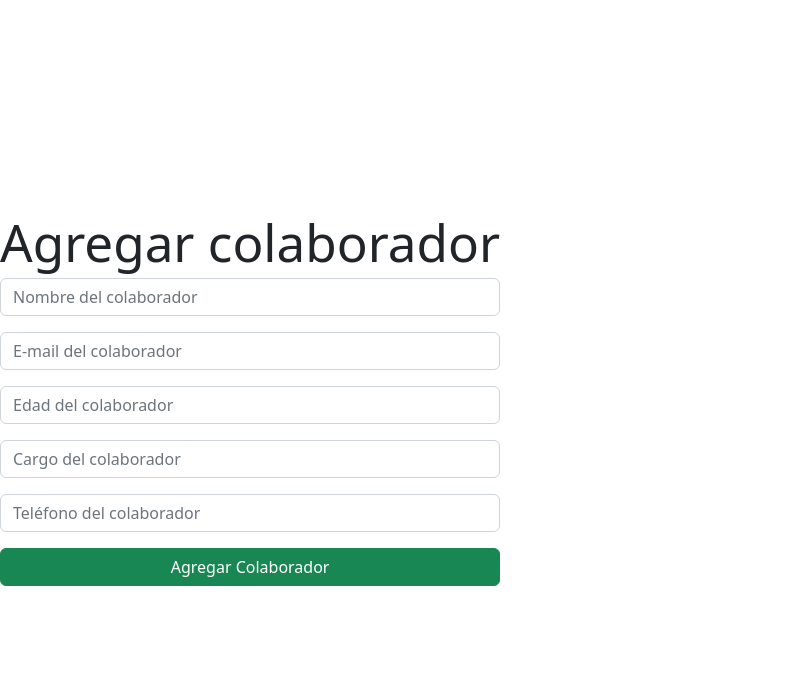
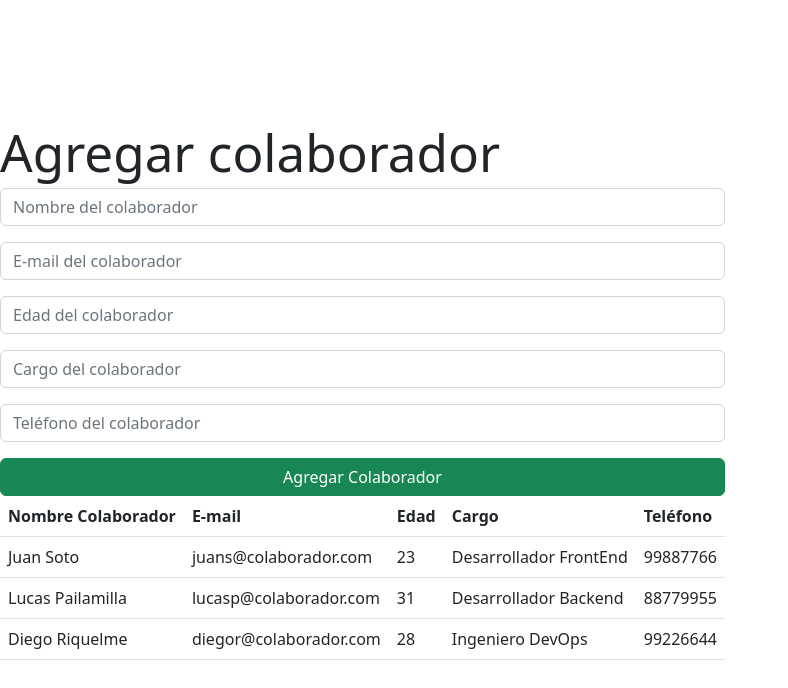
Before and after one commit to crcote/base-de-datos-colaboradores-react, a React (Vite) app: page / in a window 1280 px wide. Shown: the top 688 px of the page, without its empty margins (0-788 px from the left). Built offline with nearby package versions, Linux system fonts and the light colour scheme.

Commit message:
se agrega Listado

```diff
--- a/src/components/Listado.jsx
+++ b/src/components/Listado.jsx
@@ -1,10 +1,34 @@
-import React from 'react'
+import React from "react";
 
-const Listado = ({colaboradores}) => {
-return (
+const Listado = ({ colaboradores }) => {
+  return (
     <>
+      <div>
+        <table className="table">
+          <thead>
+            <tr>
+              <th scope="col">Nombre Colaborador</th>
+              <th scope="col">E-mail</th>
+              <th scope="col">Edad</th>
+              <th scope="col">Cargo</th>
+              <th scope="col">Teléfono</th>
+            </tr>
+          </thead>
+          <tbody>
+            {colaboradores.map((e) => (
+              <tr>
+                <td>{e.nombre}</td>
+                <td>{e.correo}</td>
+                <td>{e.edad}</td>
+                <td>{e.cargo}</td>
+                <td>{e.telefono}</td>
+              </tr>
+            ))}
+          </tbody>
+        </table>
+      </div>
     </>
-    )
-}
+  );
+};
 
-export default Listado
+export default Listado;
```
Also changed, not shown: src/App.jsx (+12 -12 lines).
